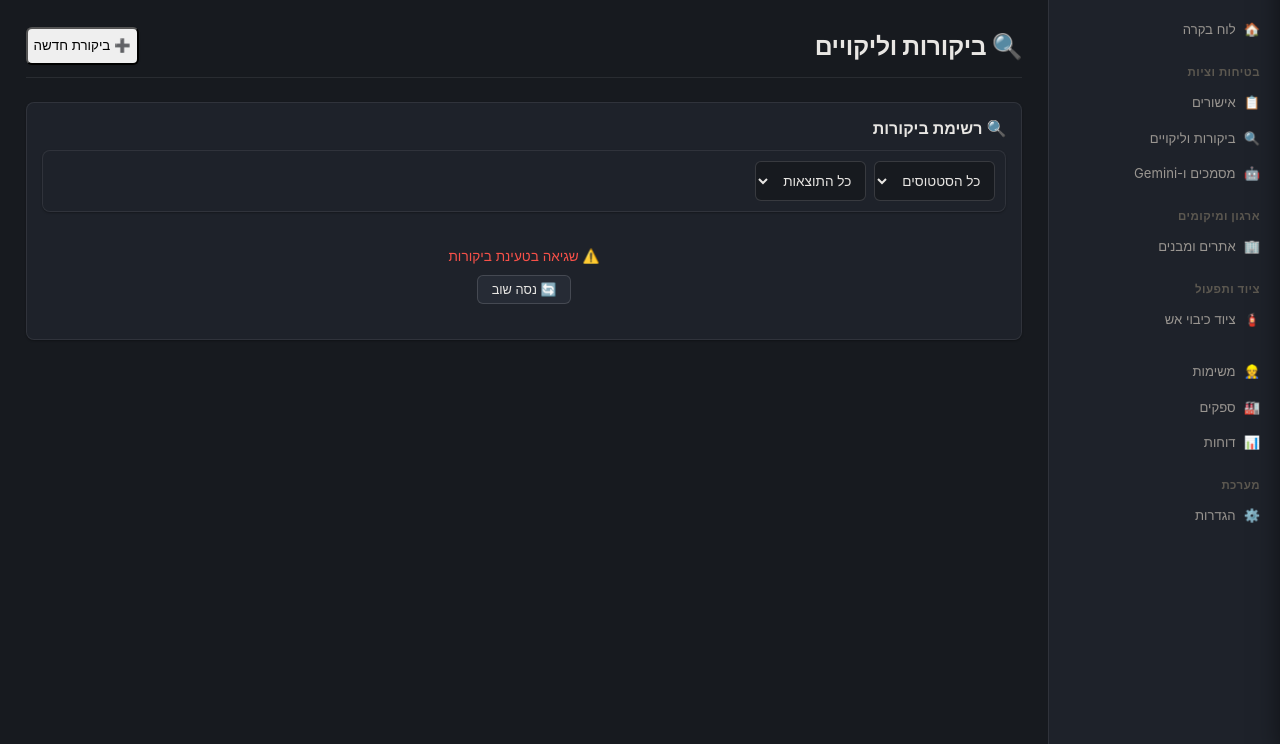
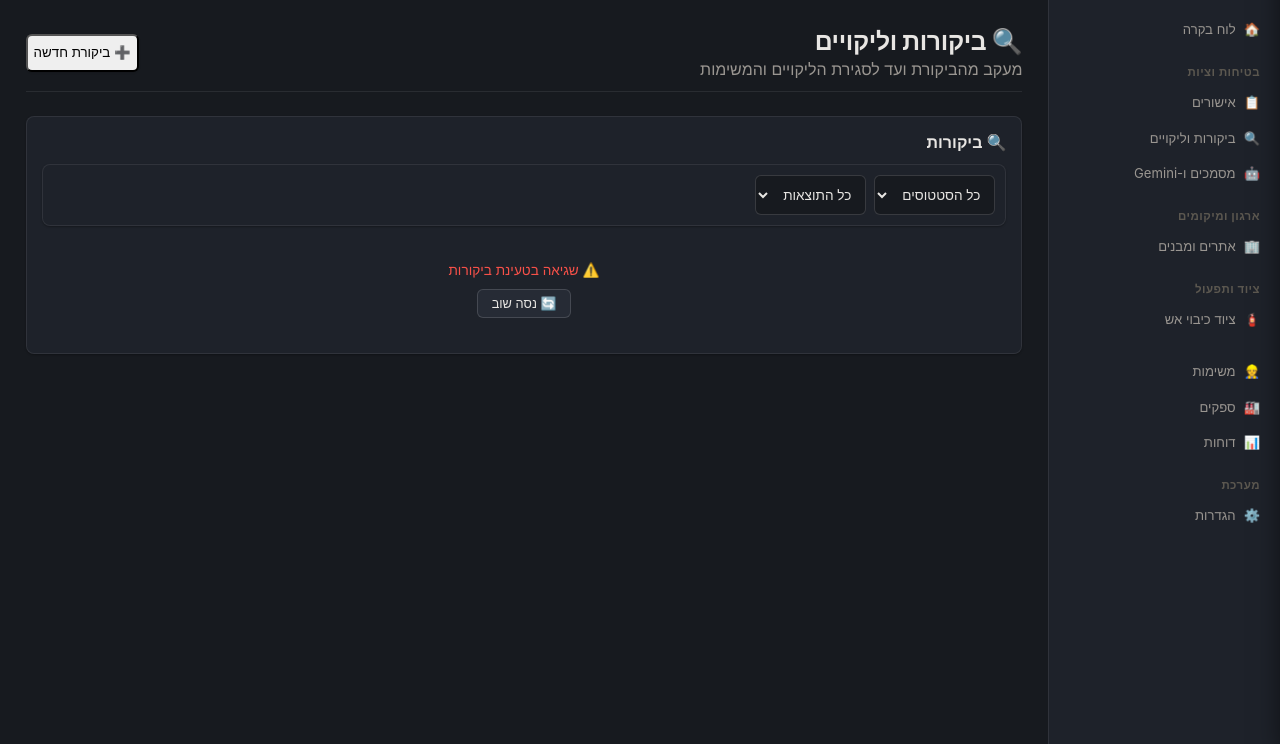
Before and after one commit to mv89-heb/Campus_Fire_ERP, a Python web app: template app/templates/audits.html in a window 1280 px wide. Shown: the part 56-800 px from the top of the page. Run offline with Jinja, Linux system fonts and the light colour scheme; the template is opened without the code that fills it, so the values that code supplies are empty.

Commit message:
feat: improve audit workspace hierarchy

```diff
--- a/app/templates/audits.html
+++ b/app/templates/audits.html
@@ -62,12 +62,12 @@
 
 {% block content %}
 <div class="page-title-row">
-  <h1>🔍 ביקורות וליקויים</h1>
+  <div><h1>🔍 ביקורות וליקויים</h1><div class="muted page-subtitle">מעקב מהביקורת ועד לסגירת הליקויים והמשימות</div></div>
   <button class="btn btn-primary" onclick="Audits.openAuditModal()">➕ ביקורת חדשה</button>
 </div>
 
-<div class="card">
-  <div class="card-title"><span>🔍 רשימת ביקורות</span></div>
+<div class="card workspace-card">
+  <div class="card-title"><span>🔍 ביקורות</span><span id="auditsCount" class="muted"></span></div>
   <div class="filters-row">
     <select id="filterStatus" onchange="Audits.refresh()">
       <option value="">כל הסטטוסים</option>
@@ -203,6 +203,7 @@ const Audits = (() => {
       if (result) params.set('result', result);
       const res = await fetch('/api/audits?' + params.toString());
       _audits = await res.json();
+      const count = document.getElementById('auditsCount'); if (count) count.innerText = _audits.length + ' ביקורות';
       render();
     } catch (e) {
       document.getElementById('auditsList').innerHTML = `<div class="error-state">⚠️ שגיאה בטעינת ביקורות<button class="retry-btn" onclick="Audits.init()">🔄 נסה שוב</button></div>`;
@@ -533,3 +534,4 @@ const Audits = (() => {
 document.addEventListener('DOMContentLoaded', Audits.init);
 </script>
 {% endblock %}
+<style>.page-subtitle{font-size:.82rem;margin-top:4px}.workspace-card{box-shadow:var(--shadow-sm)}.audit-header{padding:15px 16px}.audit-block{border-radius:var(--radius-lg)}.audit-header .audit-meta{line-height:1.5}.deficiency-item{background:var(--bg-card);padding:12px}.deficiency-actions .btn{min-width:0}@media(max-width:560px){.page-title-row .btn{width:100%}.audit-header{align-items:flex-start}.score-badge{font-size:1.1rem}}</style>
```
